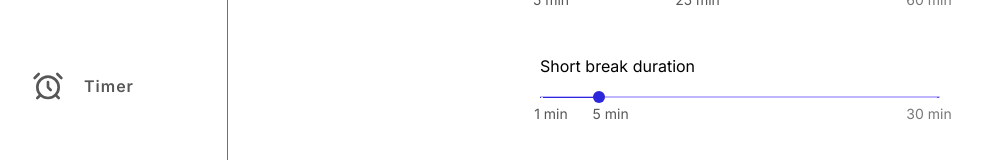
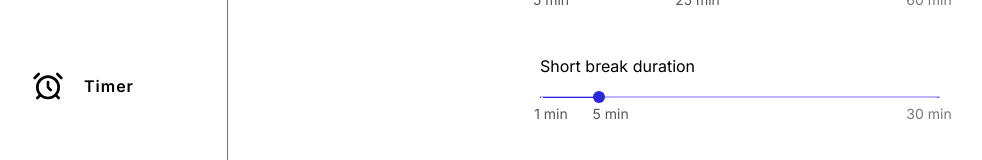
Before and after one commit to igoris12/pomodoro-app, a React (Create React App) app: page /pomodoro-app/settings in a window 1280 px wide. Shown: the part 138-298 px from the top of the page, without its empty margins (28-1010 px from the left). Built offline with nearby package versions, Linux system fonts and the light colour scheme.

Commit message:
timer rauter fix

```diff
--- a/src/App.js
+++ b/src/App.js
@@ -42,7 +42,7 @@ function App() {
           />
           <Routes>
             <Route
-              path="/pomodoro-app/timer"
+              path="/pomodoro-app"
               element={<Timer darkMode={darkMode} />}
             />
             <Route
--- a/src/components/Header/Header.jsx
+++ b/src/components/Header/Header.jsx
@@ -6,7 +6,7 @@ import { Link } from "react-router-dom";
 function Header({ openNavigation, darkMode}) {
   return (
     <header className={!darkMode === true ? "header" : "header dark"}>
-      <Link className="logo" to="/pomodoro-app/timer">
+      <Link className="logo" to="/pomodoro-app">
         <svg
           width="84"
           height="30"
--- a/src/components/Navigation/Navigation.jsx
+++ b/src/components/Navigation/Navigation.jsx
@@ -15,7 +15,7 @@ function Navigation({ active, closeNavigation, toggleLightMode, darkMode }) {
         <button className={!true === darkMode ? 'close': 'close dark'} onClick={closeNavigation}>
           <IoMdClose />
         </button>
-        <Link to="/pomodoro-app/timer" className="logo">
+        <Link to="/pomodoro-app" className="logo">
           <svg
             width="120"
             height="43"
@@ -63,7 +63,7 @@ function Navigation({ active, closeNavigation, toggleLightMode, darkMode }) {
         </Link>
         <div className="links">
           <div className="navigationLinks" >
-            <NavigationLink  darkMode={darkMode} icon={<LuAlarmClock />} text={"Timer"} to={"/pomodoro-app/timer"} />
+            <NavigationLink  darkMode={darkMode} icon={<LuAlarmClock />} text={"Timer"} to={"/pomodoro-app"} />
             <NavigationLink darkMode={darkMode}
               icon={<FiSettings />}
               text={"Settings"}
```
